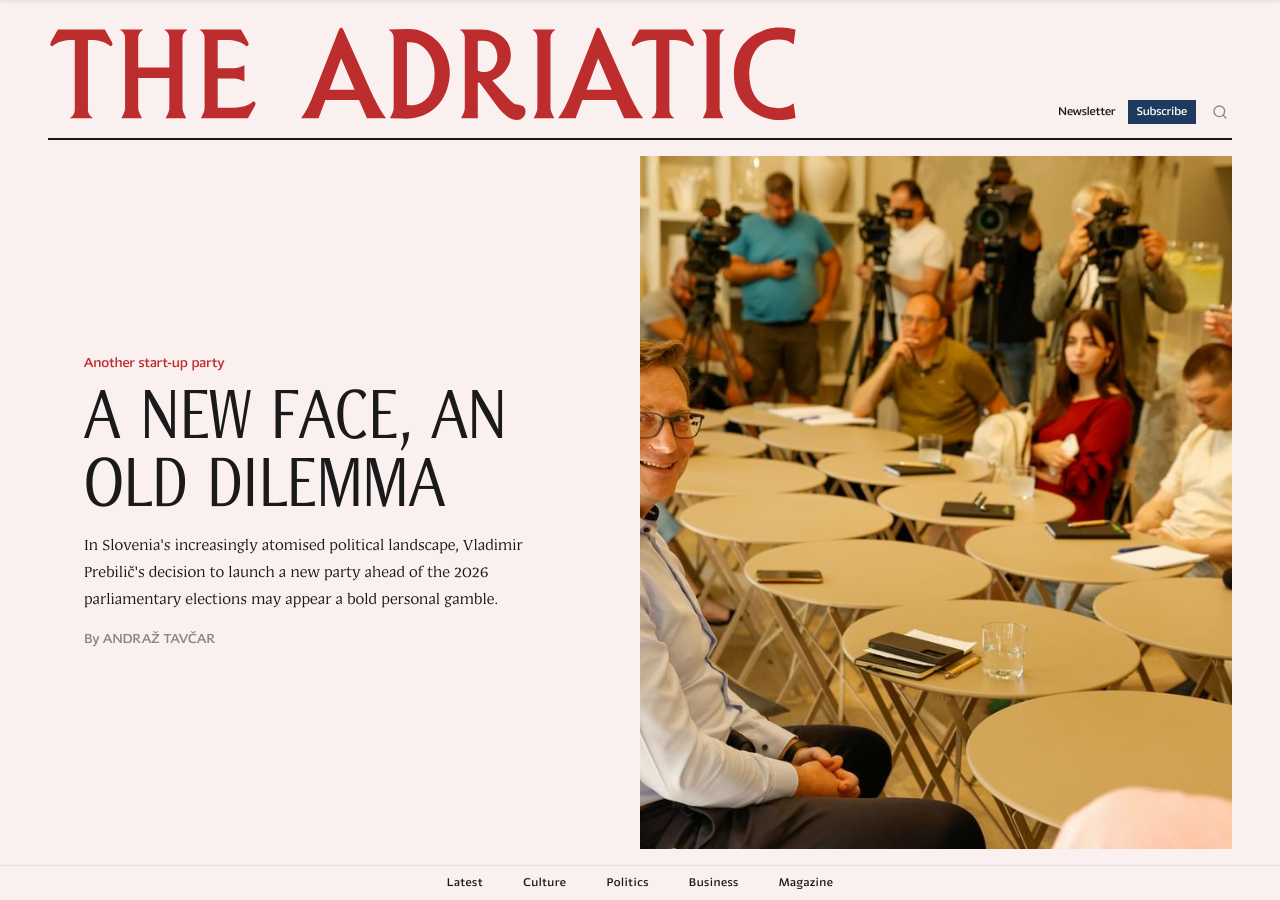
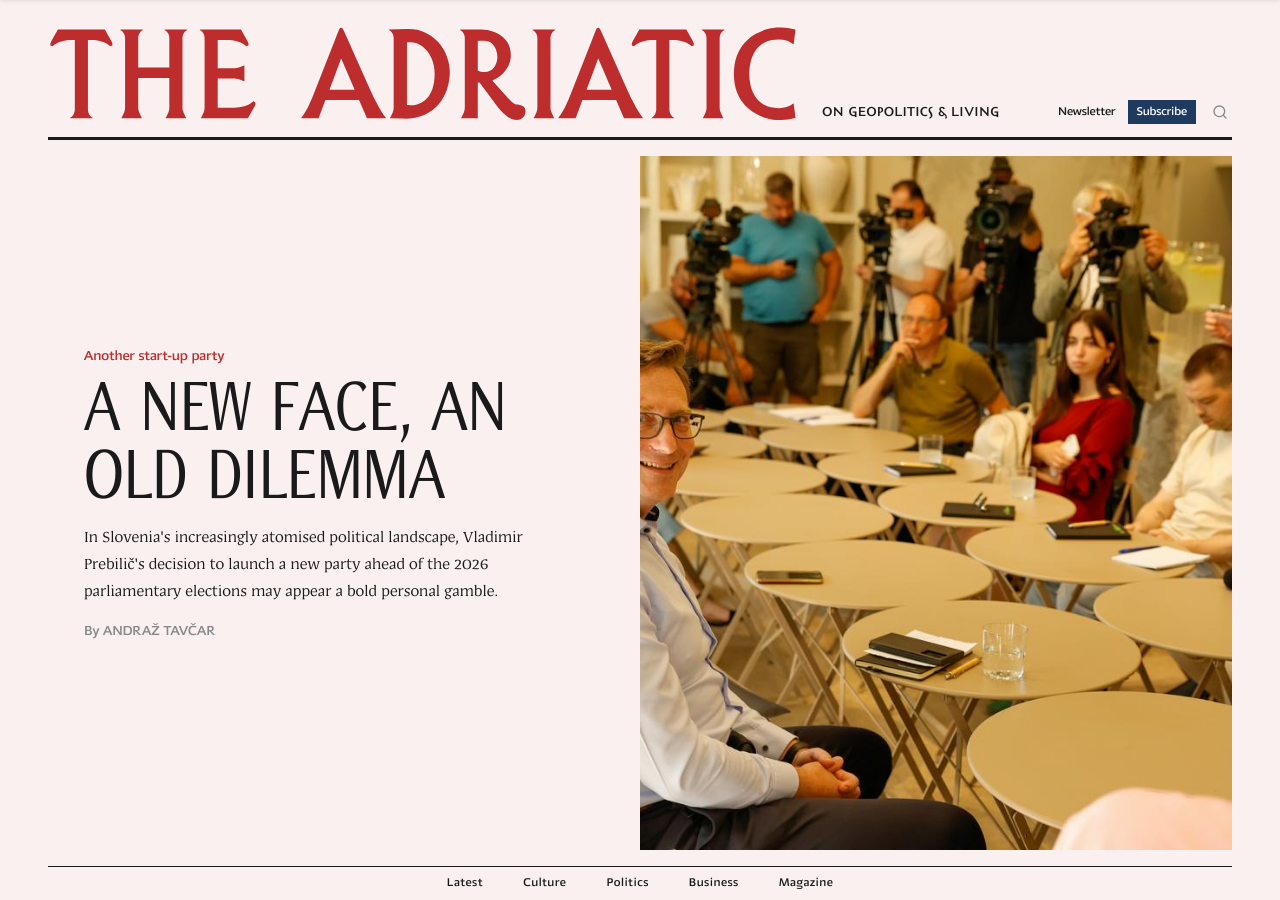
Before and after one commit to tramci/adriatic-website, a Jekyll site: the page built from index.html, in a window 1280 px wide and 900 px high. Built offline with Jekyll 4.4.1, drawn with Linux system fonts in a browser that asks for light colours; the list of posts is cut into pages by our own code; some of the changed text lies outside the part shown.

Commit message:
Add the Adriatic wordmark SVG asset

```diff
--- a/_includes/critical-css.html
+++ b/_includes/critical-css.html
@@ -69,7 +69,7 @@
   left: 0;
   right: 0;
   z-index: 1000;
-  background-color: #bd2d2d;
+  background-color: #1a1a1a;
   padding: 0.75rem 3rem;
   transform: translateY(-100%);
   transition: transform 0.3s ease;
@@ -125,8 +125,8 @@
   font-family: 'SajJY', Verdana, sans-serif;
   font-size: 0.75rem;
   font-weight: 700;
-  color: #bd2d2d;
-  background-color: #ffffff;
+  color: #ffffff;
+  background-color: #bd2d2d;
   padding: 3px 9px;
   text-decoration: none;
   transition: opacity 0.2s ease;
@@ -171,14 +171,23 @@
   bottom: 0;
   left: 3rem;
   right: 3rem;
-  height: 2px;
+  height: 3px;
   background-color: #1a1a1a;
 }
 
 .masthead-brand {
   display: flex;
-  align-items: center;
+  align-items: flex-end;
   position: relative;
+  gap: 1.5rem;
+}
+
+.masthead-blurb {
+  font-family: 'Adriatic Journal', Georgia, serif;
+  font-size: 1rem;
+  color: #1a1a1a;
+  text-transform: lowercase;
+  white-space: nowrap;
 }
 
 .masthead-actions {
@@ -395,7 +404,12 @@
   padding-top: 0;
 }
 
-/* Article page: add top padding to compensate for fixed nav */
+/* Non-homepage pages: add top padding for fixed navbar (sticky + bottom nav) */
+body:not(.is-homepage) .main-content {
+  padding-top: 88px; /* 48px sticky navbar + 40px bottom nav */
+}
+
+/* Article page: uses article nav instead */
 body.article-page .main-content {
   padding-top: 56px;
 }
--- a/_layouts/default.html
+++ b/_layouts/default.html
@@ -25,7 +25,7 @@
   <nav class="sticky-navbar" id="sticky-navbar">
     <div class="sticky-navbar-container">
       <a href="{{ site.baseurl }}/" class="sticky-navbar-logo" aria-label="The Adriatic">
-        <img src="{{ site.baseurl }}/assets/images/branding/Adriatic-logo.svg" alt="The Adriatic" class="sticky-navbar-logo-img">
+        <img src="{{ site.baseurl }}/assets/images/branding/the-adriatic-wordmark-white.svg" alt="The Adriatic" class="sticky-navbar-logo-img">
       </a>
       <div class="sticky-navbar-actions">
         <a href="{{ site.baseurl }}/newsletter/" class="sticky-navbar-newsletter">Newsletter</a>
@@ -37,6 +37,17 @@
           </svg>
         </a>
       </div>
+    </div>
+  </nav>
+
+  <!-- BOTTOM NAV (category links, docks to sticky navbar) -->
+  <nav class="home-bottom-nav">
+    <div class="home-bottom-nav-container">
+      <a href="{{ site.baseurl }}/category/latest/" class="home-nav-link">Latest</a>
+      <a href="{{ site.baseurl }}/category/culture/" class="home-nav-link">Culture</a>
+      <a href="{{ site.baseurl }}/category/politics/" class="home-nav-link">Politics</a>
+      <a href="{{ site.baseurl }}/category/business/" class="home-nav-link">Business</a>
+      <a href="{{ site.baseurl }}/category/magazine/" class="home-nav-link">Magazine</a>
     </div>
   </nav>
 
@@ -99,6 +110,7 @@
       <a href="{{ site.baseurl }}/" class="site-title" aria-label="The Adriatic">
         <img src="{{ site.baseurl }}/assets/images/branding/THE ADRIATIC.svg" alt="The Adriatic" class="site-title-svg">
       </a>
+      <span class="masthead-blurb">on geopolitics & living</span>
     </div>
     <div class="masthead-actions">
       <a href="{{ site.baseurl }}/newsletter/" class="masthead-newsletter-label">Newsletter</a>
--- a/_layouts/home.html
+++ b/_layouts/home.html
@@ -74,59 +74,40 @@
       </a>
     </div>
   </section>
-
-  <!-- BOTTOM NAV: sits at viewport bottom on load -->
-  <nav class="home-bottom-nav">
-    <div class="home-bottom-nav-container">
-      <a href="#" class="home-nav-link">Latest</a>
-      <a href="#" class="home-nav-link">Culture</a>
-      <a href="#" class="home-nav-link">Politics</a>
-      <a href="#" class="home-nav-link">Business</a>
-      <a href="#" class="home-nav-link">Magazine</a>
-    </div>
-  </nav>
 </div>
 {% endif %}
 
 <!-- Container for everything below hero -->
 <div class="container">
 
-<!-- FIRST TWO ARTICLES -->
-<section class="articles-section">
-  <div class="articles-grid">
+<!-- THREE ARTICLES ROW -->
+<section class="articles-row-section">
+  <div class="articles-row">
     {% assign recent_posts = site.posts | where_exp: "post", "post.url != featured_post.url" %}
-    {% for post in recent_posts limit: 2 %}
-      <article class="article-item">
-        <a href="{{ post.url | relative_url }}" class="article-image-link">
+    {% for post in recent_posts limit: 3 %}
+      <article class="article-card">
+        <a href="{{ post.url | relative_url }}" class="article-card-image-link">
           {% if post.image %}
             <img
               src="{{ post.image | relative_url }}"
               alt="{{ post.title }}"
-              class="article-thumbnail"
+              class="article-card-thumbnail"
               loading="lazy"
-              decoding="async"
-              sizes="(max-width: 48em) 100vw, 400px">
+              decoding="async">
           {% else %}
             <img
-              src="https://images.unsplash.com/photo-{{ forloop.index | plus: 1541872705 }}?w=400&h=200&fit=crop&auto=format"
-              srcset="https://images.unsplash.com/photo-{{ forloop.index | plus: 1541872705 }}?w=240&h=120&fit=crop&auto=format 240w,
-                      https://images.unsplash.com/photo-{{ forloop.index | plus: 1541872705 }}?w=400&h=200&fit=crop&auto=format 400w,
-                      https://images.unsplash.com/photo-{{ forloop.index | plus: 1541872705 }}?w=600&h=300&fit=crop&auto=format 600w"
-              sizes="(max-width: 48em) 100vw, 400px"
+              src="https://images.unsplash.com/photo-1504711434969-e33886168f5c?w=400&h=300&fit=crop&auto=format"
               alt="{{ post.title }}"
-              class="article-thumbnail"
+              class="article-card-thumbnail"
               loading="lazy"
               decoding="async">
           {% endif %}
         </a>
-        <div class="article-content">
-          <span class="category-tag {{ post.category }}">
-            {% if post.category_display %}{{ post.category_display }}{% else %}{{ post.category }}{% endif %}
-          </span>
-          <h3><a href="{{ post.url | relative_url }}" class="article-title-link">{{ post.title }}</a></h3>
-          <p class="article-excerpt">{{ post.excerpt | strip_html }}</p>
+        <div class="article-card-content">
+          <h3><a href="{{ post.url | relative_url }}" class="article-card-title-link">{{ post.title }}</a></h3>
+          <p class="article-card-lede">{{ post.excerpt | strip_html }}</p>
           {% if post.author %}
-            <span class="article-author">By {{ post.author }}</span>
+            <span class="article-card-author">By {{ post.author }}</span>
           {% endif %}
         </div>
       </article>
--- a/assets/css/main.css
+++ b/assets/css/main.css
@@ -458,7 +458,7 @@
 
 .above-fold .hero-section {
   flex: 1;
-  margin-bottom: 0;
+  margin-bottom: 1rem; /* Spacing between hero image and bottom nav divider */
   display: flex;
   flex-direction: column;
 }
@@ -471,10 +471,26 @@
 /* Bottom navigation bar */
 .home-bottom-nav {
   background-color: #faf0f0;
-  border-top: 1px solid #e8e0e0;
   padding: 0.5rem 0;
   flex-shrink: 0;
-  transition: background-color 0.3s ease, border-color 0.3s ease;
+  transition: background-color 0.3s ease;
+  position: relative;
+}
+
+/* Black dividing line aligned with masthead divider */
+.home-bottom-nav::before {
+  content: '';
+  position: absolute;
+  top: 0;
+  left: 3rem;
+  right: 3rem;
+  height: 1px;
+  background-color: #1a1a1a;
+}
+
+/* On homepage, bottom nav is a flex child - naturally sits at bottom of above-fold */
+body.is-homepage .home-bottom-nav:not(.is-docked) {
+  margin-top: auto; /* Push to bottom of flex container */
 }
 
 /* Docked state - attaches to sticky navbar */
@@ -487,6 +503,31 @@
   border-top: none;
   background: #faf0f0 !important;
   opacity: 1 !important;
+  transition: transform 0.3s ease;
+}
+
+/* Hide dividing line when docked */
+.home-bottom-nav.is-docked::before {
+  display: none;
+}
+
+/* Hidden state - slides up when scrolling down (non-homepage) */
+.home-bottom-nav.is-hidden {
+  transform: translateY(-100%);
+}
+
+/* Non-homepage: bottom nav matches sticky navbar color */
+body:not(.is-homepage) .home-bottom-nav {
+  background-color: #1a1a1a !important;
+  border-top: none;
+}
+
+body:not(.is-homepage) .home-nav-link {
+  color: #ffffff;
+}
+
+body:not(.is-homepage) .home-nav-link:hover {
+  color: #bd2d2d;
 }
 
 .home-bottom-nav-container {
@@ -626,23 +667,7 @@
   width: 100%;
   height: 100%;
   overflow: hidden;
-  padding: 1rem 1.5rem 1rem 0;
-}
-
-.hero-image-wrapper.fullbleed {
-  padding: 0;
-}
-
-@media (min-width: 768px) {
-  .hero-image-wrapper {
-    padding-right: 2rem;
-  }
-}
-
-@media (min-width: 1280px) {
-  .hero-image-wrapper {
-    padding-right: 3rem;
-  }
+  padding: 1rem 3rem 0 0; /* Top and right padding; bottom spacing handled by above-fold container */
 }
 
 .hero-image {
@@ -688,6 +713,113 @@
   }
 }
 
+/* =======================================================================
+   THREE ARTICLES ROW - Horizontal layout with dividers
+   ======================================================================= */
+.articles-row-section {
+  padding: var(--z-ds-space-xl) 0;
+}
+
+.articles-row {
+  display: grid;
+  grid-template-columns: repeat(3, 1fr);
+  gap: 0;
+  max-width: 1200px;
+  margin: 0 auto;
+}
+
+.article-card {
+  padding: 0 var(--z-ds-space-l);
+  border-right: 1px solid #1a1a1a;
+}
+
+.article-card:first-child {
+  padding-left: var(--z-ds-space-l);
+}
+
+.article-card:last-child {
+  border-right: none;
+  padding-right: var(--z-ds-space-l);
+}
+
+.article-card-image-link {
+  display: block;
+  margin-bottom: var(--z-ds-space-s);
+}
+
+.article-card-thumbnail {
+  width: 100%;
+  aspect-ratio: 4 / 3;
+  object-fit: cover;
+  display: block;
+  background-color: #f0f0f0;
+  transition: filter 0.3s ease;
+}
+
+.article-card:hover .article-card-thumbnail {
+  filter: grayscale(100%);
+}
+
+.article-card-content h3 {
+  font-family: 'Adriatic22', Arial, sans-serif;
+  font-size: var(--z-ds-fontsize-24);
+  font-weight: 700;
+  color: var(--z-ds-color-text-100);
+  line-height: 1.2;
+  margin: 0 0 var(--z-ds-space-xs);
+}
+
+.article-card-title-link {
+  color: inherit;
+  text-decoration: none;
+  transition: color 0.3s ease;
+}
+
+.article-card:hover .article-card-title-link {
+  color: #555555;
+}
+
+.article-card-lede {
+  font-family: 'Adriatic22', Georgia, serif;
+  font-weight: 400;
+  color: #555555;
+  font-size: 1rem;
+  line-height: 1.4;
+  margin-bottom: var(--z-ds-space-s);
+}
+
+.article-card-author {
+  font-family: 'SajJY', Verdana, sans-serif;
+  font-size: 0.875rem;
+  font-style: normal;
+  font-weight: 700;
+  color: #888888;
+  display: block;
+}
+
+/* Responsive: stack on mobile */
+@media (max-width: 48em) {
+  .articles-row {
+    grid-template-columns: 1fr;
+    gap: var(--z-ds-space-l);
+  }
+
+  .article-card {
+    padding: 0;
+    border-right: none;
+    border-bottom: 1px solid #1a1a1a;
+    padding-bottom: var(--z-ds-space-l);
+  }
+
+  .article-card:last-child {
+    border-bottom: none;
+    padding-bottom: 0;
+  }
+}
+
+/* =======================================================================
+   LEGACY ARTICLE GRID (keeping for other sections)
+   ======================================================================= */
 /* Articles Grid Section */
 .articles-section {
   margin-top: var(--z-ds-space-xl);
--- a/assets/js/main.js
+++ b/assets/js/main.js
@@ -133,14 +133,58 @@
   }
 
   // =================================================================
-  // STICKY NAVBAR - Appears when scrolling past masthead on homepage
+  // NAVBAR BEHAVIOR - Homepage vs other pages
   // =================================================================
 
   const stickyNavbar = document.getElementById('sticky-navbar');
   const mastheadEl = document.querySelector('.masthead');
   const homeBottomNav = document.querySelector('.home-bottom-nav');
+  const isHomepage = body.classList.contains('is-homepage');
 
-  if (stickyNavbar && mastheadEl) {
+  // Non-homepage pages: show navbar immediately, hide masthead
+  if (!isHomepage && stickyNavbar) {
+    stickyNavbar.classList.add('is-visible');
+    if (mastheadEl) {
+      mastheadEl.style.display = 'none';
+    }
+    if (homeBottomNav) {
+      homeBottomNav.classList.add('is-docked');
+
+      // Hide bottom nav when scrolling down, show when scrolling up
+      let lastScrollY = window.scrollY;
+      let isBottomNavHidden = false;
+
+      function handleBottomNavScroll() {
+        const currentScrollY = window.scrollY;
+        const scrollDelta = currentScrollY - lastScrollY;
+
+        // Only hide/show after scrolling a bit (threshold of 10px)
+        if (Math.abs(scrollDelta) < 10) return;
+
+        if (scrollDelta > 0 && !isBottomNavHidden && currentScrollY > 100) {
+          // Scrolling down - hide bottom nav
+          homeBottomNav.classList.add('is-hidden');
+          isBottomNavHidden = true;
+        } else if (scrollDelta < 0 && isBottomNavHidden) {
+          // Scrolling up - show bottom nav
+          homeBottomNav.classList.remove('is-hidden');
+          isBottomNavHidden = false;
+        }
+
+        lastScrollY = currentScrollY;
+      }
+
+      window.addEventListener('scroll', handleBottomNavScroll, { passive: true });
+    }
+  }
+
+  // Homepage: move bottom nav inside above-fold wrapper so it can be positioned at bottom
+  if (isHomepage && homeBottomNav && aboveFold) {
+    aboveFold.appendChild(homeBottomNav);
+  }
+
+  // Homepage: navbar appears when scrolling past masthead
+  if (isHomepage && stickyNavbar && mastheadEl) {
     // Use IntersectionObserver to detect when masthead leaves viewport
     const mastheadObserver = new IntersectionObserver(
       ([entry]) => {
```
Also changed, not shown: assets/images/branding/the-adriatic-wordmark-white.svg (renamed from assets/images/branding/THE ADRIATIC(1).svg).
